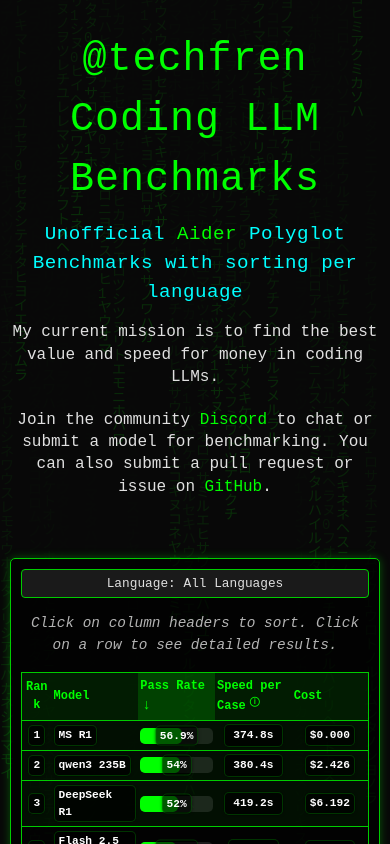
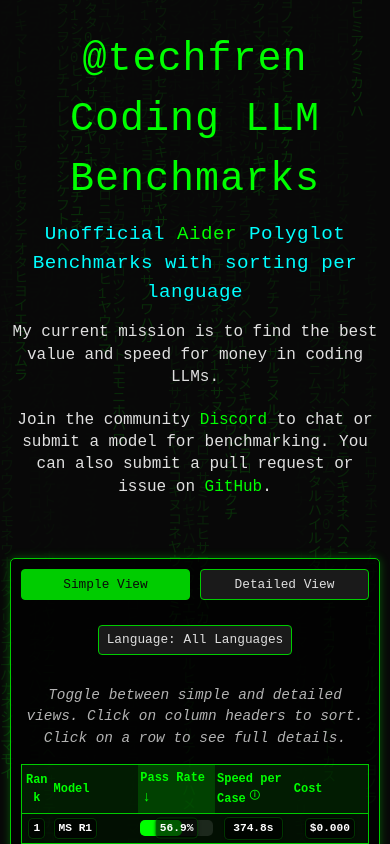
Before and after one commit to aj47/techfren-leaderboard, a Next.js app: page / in a window 390 px wide. Built offline with nearby package versions, Linux system fonts and the light colour scheme.

Commit message:
Add toggle between simple and detailed view with cost and speed in simple view

```diff
--- a/src/app/globals.css
+++ b/src/app/globals.css
@@ -265,6 +265,91 @@
   flex-wrap: wrap;
 }
 
+.controls-container {
+  display: flex;
+  flex-direction: column;
+  align-items: center;
+  margin-bottom: 15px;
+  gap: 15px;
+}
+
+.view-toggle-container {
+  display: flex;
+  justify-content: center;
+  gap: 10px;
+  margin-bottom: 10px;
+}
+
+.view-toggle-button {
+  background-color: var(--background-light);
+  color: var(--text);
+  border: 1px solid var(--primary-dark);
+  padding: 8px 16px;
+  border-radius: 4px;
+  cursor: pointer;
+  transition: all 0.3s ease;
+  min-width: 120px;
+}
+
+.view-toggle-button:hover, .view-toggle-button.active {
+  background-color: var(--primary-dark);
+  color: var(--background);
+}
+
+/* Styles for detailed view table */
+.leaderboard.detailed-view {
+  font-size: 0.85rem;
+}
+
+.leaderboard.detailed-view th,
+.leaderboard.detailed-view td {
+  padding: 8px 10px;
+}
+
+.leaderboard.detailed-view .pass-rate-first,
+.leaderboard.detailed-view .date,
+.leaderboard.detailed-view .error-outputs,
+.leaderboard.detailed-view .timeouts,
+.leaderboard.detailed-view .malformed {
+  min-width: 80px;
+}
+
+@media (max-width: 1200px) {
+  .leaderboard.detailed-view {
+    font-size: 0.8rem;
+  }
+
+  .leaderboard.detailed-view th,
+  .leaderboard.detailed-view td {
+    padding: 6px 8px;
+  }
+}
+
+@media (max-width: 768px) {
+  .controls-container {
+    flex-direction: column;
+  }
+
+  .view-toggle-container {
+    width: 100%;
+  }
+
+  .view-toggle-button {
+    flex: 1;
+    min-width: 0;
+    padding: 6px 10px;
+    font-size: 0.85rem;
+  }
+
+  .leaderboard.detailed-view {
+    font-size: 0.75rem;
+  }
+
+  .leaderboard.detailed-view th,
+  .leaderboard.detailed-view td {
+    padding: 4px 6px;
+  }
+}
 
 
 .helper-text {
@@ -1247,13 +1332,34 @@
     margin-bottom: 12px;
   }
 
-  .detail-label {
-    font-size: 0.9rem;
+  /* Detailed view adjustments for very small screens */
+  .leaderboard.detailed-view {
+    font-size: 0.65rem;
   }
 
-  .detail-value {
-    font-size: 0.9rem;
+  .leaderboard.detailed-view th,
+  .leaderboard.detailed-view td {
+    padding: 3px 4px;
   }
 
+  .view-toggle-button {
+    padding: 5px 8px;
+    font-size: 0.8rem;
+  }
 
+  /* Hide some columns in detailed view on very small screens */
+  .leaderboard.detailed-view .date,
+  .leaderboard.detailed-view .error-outputs,
+  .leaderboard.detailed-view .timeouts,
+  .leaderboard.detailed-view .malformed {
+    display: none;
+  }
 }
+
+.detail-label {
+  font-size: 0.9rem;
+}
+
+.detail-value {
+  font-size: 0.9rem;
+}
--- a/src/components/Leaderboard.tsx
+++ b/src/components/Leaderboard.tsx
@@ -16,6 +16,7 @@
   const [showDetailModal, setShowDetailModal] = useState(false);
   const [selectedModel, setSelectedModel] = useState<Model | null>(null);
   const [currentDate, setCurrentDate] = useState('');
+  const [viewMode, setViewMode] = useState<'simple' | 'detailed'>('simple');
 
   useEffect(() => {
     // Get the most recent date from model entries
@@ -102,26 +103,8 @@
 
         if (!progressElement || !textElement) return;
 
-        const progressWidth = parseFloat(progressElement.style.width);
-        const barWidth = (bar as HTMLElement).offsetWidth;
-        const textWidth = textElement.offsetWidth;
-
-        // Calculate the center position of the text
-        const textCenter = barWidth / 2;
-
-        // Calculate the right edge of the progress bar
-        const progressRightEdge = (progressWidth / 100) * barWidth;
-
-        // Determine if the text is mostly over the colored part of the progress bar
-        const textLeftEdge = textCenter - (textWidth / 2);
-        const textRightEdge = textCenter + (textWidth / 2);
-
-        // Calculate how much of the text is over the colored part
-        const overlapStart = Math.max(textLeftEdge, 0);
-        const overlapEnd = Math.min(textRightEdge, progressRightEdge);
-        const overlapWidth = Math.max(0, overlapEnd - overlapStart);
-
-        // Text color is now handled by CSS with background blocks
+        // Skip the rest of the calculations since text color is now handled by CSS
+        // This avoids potential errors with elements that might not exist
       });
     };
 
@@ -151,7 +134,7 @@
       };
 
       // Show tooltip on hover for desktop
-      speedHeader.addEventListener('mouseenter', (e) => {
+      speedHeader.addEventListener('mouseenter', () => {
         // Don't prevent default to allow the click for sorting
         const rect = (speedHeader as HTMLElement).getBoundingClientRect();
         positionTooltip(rect);
@@ -164,7 +147,7 @@
       });
 
       // For mobile: show on tap, but don't interfere with sorting
-      speedHeader.addEventListener('touchstart', (e) => {
+      speedHeader.addEventListener('touchstart', () => {
         // Don't prevent default to allow the click for sorting
         const rect = (speedHeader as HTMLElement).getBoundingClientRect();
         positionTooltip(rect);
@@ -190,7 +173,7 @@
     return () => {
       window.removeEventListener('resize', updateProgressTextColors);
     };
-  }, [sortedModels]);
+  }, [sortedModels, viewMode]);
 
   return (
     <>
@@ -203,6 +186,22 @@
       {showDetailModal && selectedModel && (
         <ModelDetailModal model={selectedModel} onClose={closeDetailModal} />
       )}
+
+      <div className="controls-container">
+        <div className="view-toggle-container">
+          <button
+            className={`view-toggle-button ${viewMode === 'simple' ? 'active' : ''}`}
+            onClick={() => setViewMode('simple')}
+          >
+            Simple View
+          </button>
+          <button
+            className={`view-toggle-button ${viewMode === 'detailed' ? 'active' : ''}`}
+            onClick={() => setViewMode('detailed')}
+          >
+            Detailed View
+          </button>
+        </div>
 
         <div className="language-dropdown-container">
           <div className="language-dropdown">
@@ -241,12 +240,13 @@
             </div>
           </div>
         </div>
+      </div>
       <div className="helper-text">
-        Click on column headers to sort. Click on a row to see detailed results.
+        Toggle between simple and detailed views. Click on column headers to sort. Click on a row to see full details.
       </div>
 
       <div className="leaderboard-container">
-        <table className="leaderboard">
+        <table className={`leaderboard ${viewMode === 'detailed' ? 'detailed-view' : 'simple-view'}`}>
           <thead>
             <tr>
               <th className="rank">Rank</th>
@@ -280,6 +280,16 @@
                   <span className="sort-indicator">{sortDirection === 'asc' ? '↑' : '↓'}</span>
                 )}
               </th>
+
+              {viewMode === 'detailed' && (
+                <>
+                  <th className="pass-rate-first">Pass Rate (First)</th>
+                  <th className="date">Date</th>
+                  <th className="error-outputs">Error Outputs</th>
+                  <th className="timeouts">Timeouts</th>
+                  <th className="malformed">Malformed</th>
+                </>
+              )}
             </tr>
           </thead>
           <tbody>
@@ -295,6 +305,8 @@
                 <td className="model">
                   <span className="cell-content">
                     {model.name}
+                    {viewMode === 'detailed' && (
+                      <>
                         {model.details.edit_format === "architect" && (
                           <span className="architect-badge model-badge" data-tooltip="Architect mode with editor model">A</span>
                         )}
@@ -328,6 +340,8 @@
                             S
                           </span>
                         )}
+                      </>
+                    )}
                   </span>
                 </td>
                 <td className="passRate">
@@ -360,6 +374,26 @@
                 <td className="cost">
                   <span className="cell-content">${model.cost.toFixed(3)}</span>
                 </td>
+
+                {viewMode === 'detailed' && (
+                  <>
+                    <td className="pass-rate-first">
+                      <span className="cell-content">{model.details.pass_rate_1}%</span>
+                    </td>
+                    <td className="date">
+                      <span className="cell-content">{model.details.date}</span>
+                    </td>
+                    <td className="error-outputs">
+                      <span className="cell-content">{model.details.error_outputs}</span>
+                    </td>
+                    <td className="timeouts">
+                      <span className="cell-content">{model.details.test_timeouts}</span>
+                    </td>
+                    <td className="malformed">
+                      <span className="cell-content">{model.details.num_malformed_responses}</span>
+                    </td>
+                  </>
+                )}
               </tr>
             ))}
           </tbody>
@@ -372,7 +406,7 @@
           <a href="https://buymeacoffee.com/techfren/e/403261" target="_blank" className="sponsor-button">
             Sponsor
           </a>
-          <span className="sponsor-info">Sponsor a model benchmark and get it marked as "sponsored by you".</span>
+          <span className="sponsor-info">Sponsor a benchmark for a model of your choice".</span>
           <span className="sponsor-info">Note: Sponsored models must have an API with sufficient rate limits.</span>
         </div>
       </footer>
```
Lines whose indentation alone changed are shown as unchanged.
